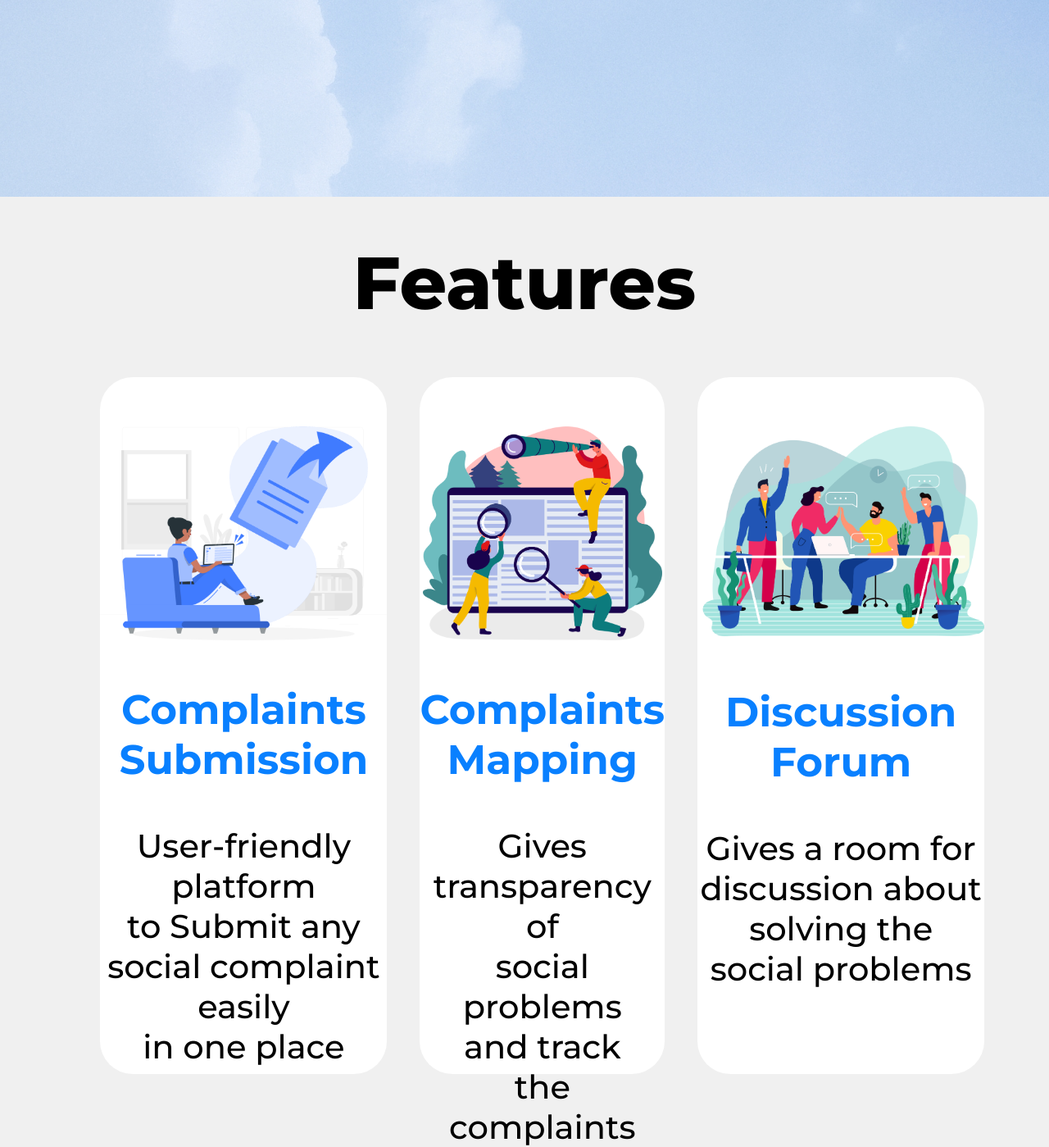
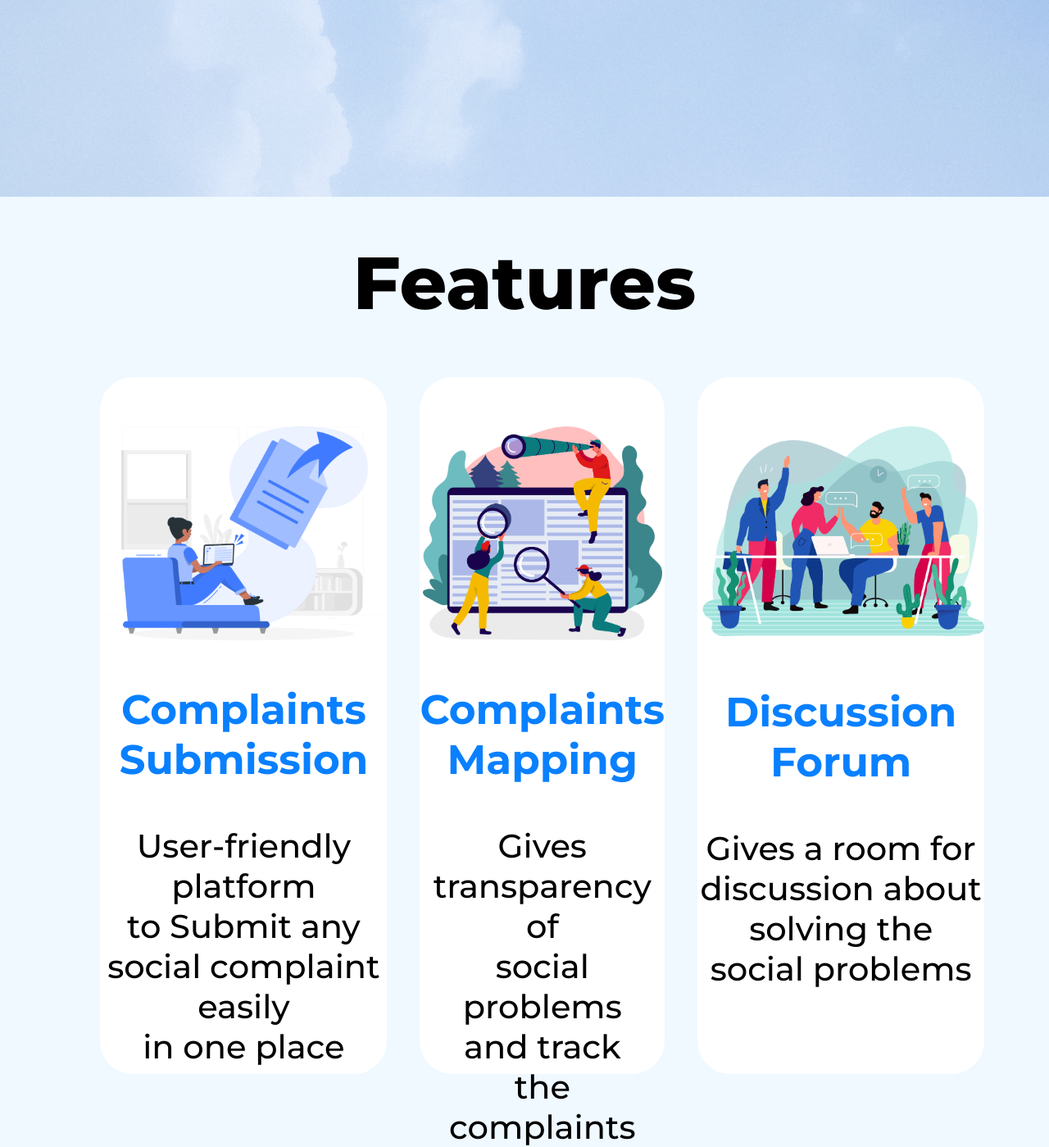
Before and after one commit to mirzatawhid/Prokash, a PHP site: page / in a window 1280 px wide. Shown: the part 797-2196 px from the top of the page at 82% size. Run offline with PHP 8.4, Linux system fonts and the light colour scheme.

Commit message:
Homepage bg Color added

```diff
--- a/style.css
+++ b/style.css
@@ -7,7 +7,7 @@
 }
 
 body{
-    background-color: rgb(240, 240, 240);
+    background-color: #a5e1ff2c;
 }
 
 li,a{
@@ -27,6 +27,11 @@ button{
     padding: 9px 20px;
     border: 0;
     background-color: white;
+}
+
+button:hover{
+    cursor: pointer;
+    color: #0098FF;
 }
 
 header{
```
